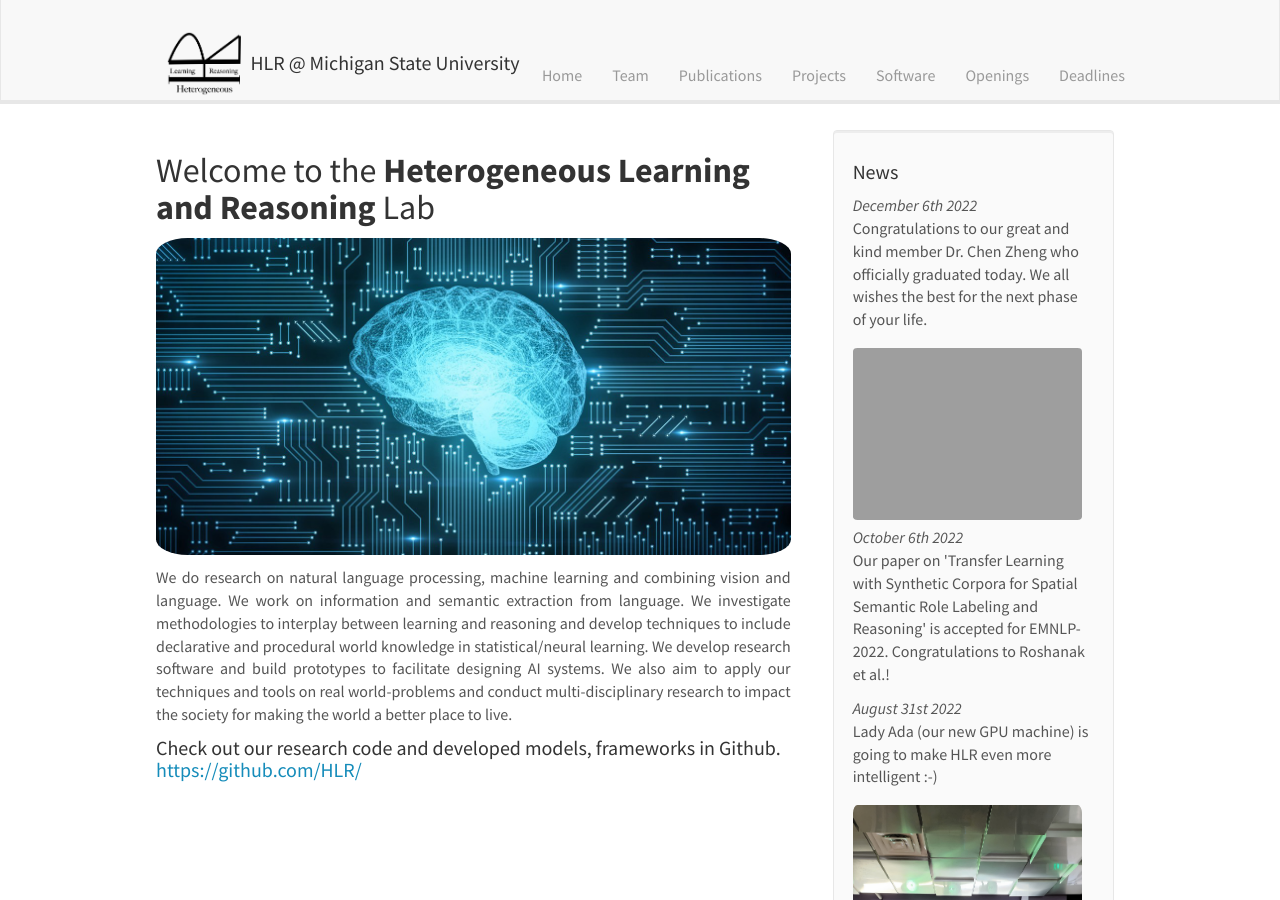
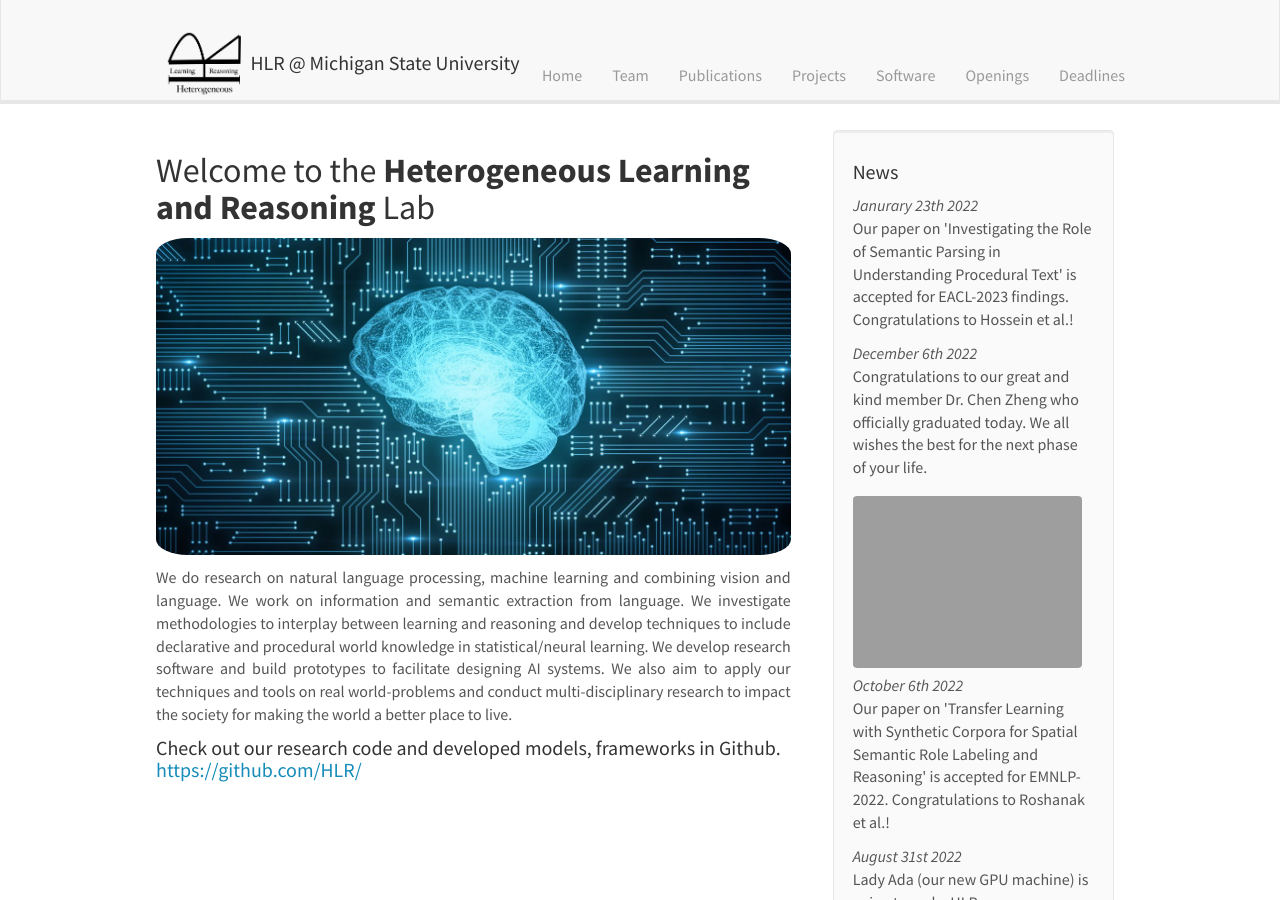
Before and after one commit to HLR/HLR.github.io, a Jekyll site: the page built from _pages/home.md, in a window 1280 px wide and 900 px high. Built offline with Jekyll 4.4.1, drawn with Linux system fonts in a browser that asks for light colours; nearby versions of some CDN libraries; some of the changed text lies outside the part shown.

Commit message:
Update news.yml

```diff
--- a/_data/news.yml
+++ b/_data/news.yml
@@ -1,3 +1,7 @@
+- date: <i>Janurary 23th 2022</i>
+  headline: Our paper on 'Investigating the Role of Semantic Parsing in Understanding Procedural Text' is accepted for EACL-2023 findings. Congratulations to Hossein et al.!
+  top: 1
+
 - date: <i>December 6th 2022</i>
   headline: Congratulations to our great and kind member Dr. Chen Zheng who officially graduated today. We all wishes the best for the next phase of your life.
   top: 1
```
